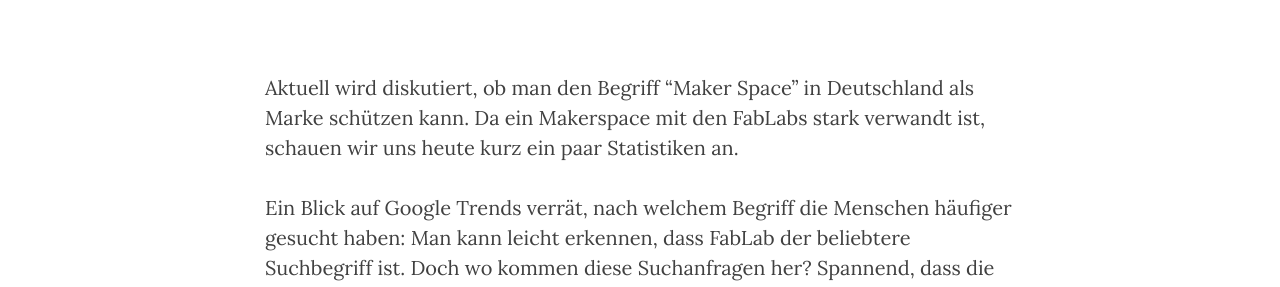
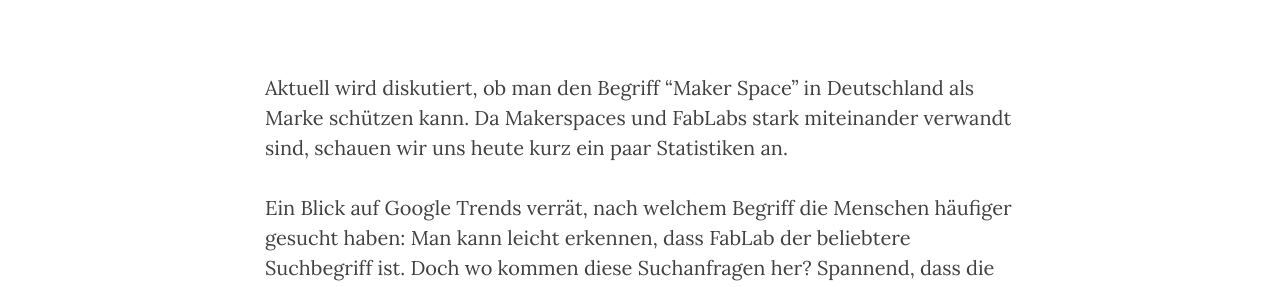
Before and after one commit to fabrikationslabor/fabrikationslabor.github.io, a Jekyll site: the page built from _posts/2015-06-21-Trends.md, in a window 1280 px wide. Shown: the part 516-803 px from the top of the page. Built offline with Jekyll 4.4.1, drawn with Linux system fonts in a browser that asks for light colours; nearby versions of some CDN libraries; a script that is not in the unit is left out.

Commit message:
Update 2015-06-21-Trends.md

```diff
--- a/_posts/2015-06-21-Trends.md
+++ b/_posts/2015-06-21-Trends.md
@@ -6,7 +6,7 @@ date: 2015-06-21 13:37
 author: René Bohne
 header-img: "img/fab10.png"
 ---
-Aktuell wird diskutiert, ob man den Begriff "Maker Space" in Deutschland als Marke schützen kann. Da ein Makerspace mit den FabLabs stark verwandt ist, schauen wir uns heute kurz ein paar Statistiken an.
+Aktuell wird diskutiert, ob man den Begriff "Maker Space" in Deutschland als Marke schützen kann. Da Makerspaces und FabLabs stark miteinander verwandt sind, schauen wir uns heute kurz ein paar Statistiken an.
 
 Ein Blick auf Google Trends verrät, nach welchem Begriff die Menschen häufiger gesucht haben:
 <script type="text/javascript" src="//www.google.com/trends/embed.js?hl=de&q=fablab,+hackerspace,+makerspace,+techshop,+fab+lab&cmpt=q&tz=Etc/GMT-2&tz=Etc/GMT-2&content=1&cid=TIMESERIES_GRAPH_0&export=5&w=800&h=600"></script>
```
